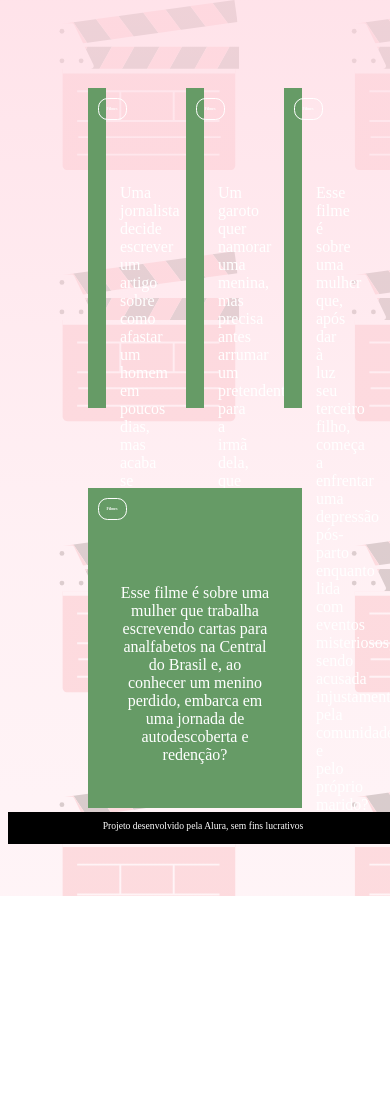
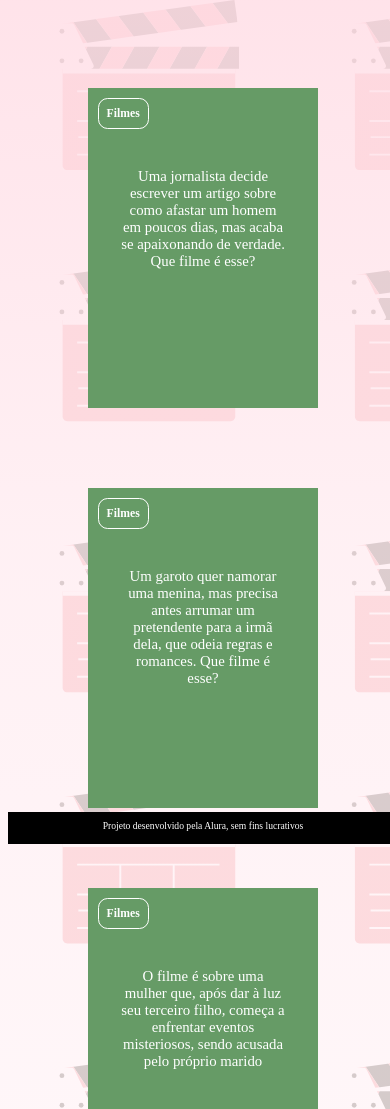
Before and after one commit to Kamillyfcm/flashcards, a plain HTML site: page index.html in a window 390 px wide. Shown: the top 1109 px of the page. Before the commit the page ends 896 px from the top, so only its background shows below. Drawn offline with Linux system fonts and the light colour scheme; a web font is replaced by a local one.

Commit message:
Add files via upload

```diff
--- a/Assets/style.css
+++ b/Assets/style.css
@@ -2,6 +2,7 @@
     --text-color: #ffffff;
     --card-front-color: #669b66;
     --card-back-color: #f898d3;
+    --card-border-color:#ACE1AF;
 }
 
 body {
@@ -27,7 +28,6 @@ body {
 .cartao__conteudo {
     background-color: var(--card-front-color);
     text-align: center;
-    /* background-color: aquamarine; */
     height: 100%;
     transform-style: preserve-3d;
     transition: transform 300ms ease-in-out;
@@ -47,18 +47,21 @@ body {
 
 .cartao__conteudo p {
     margin-top: 1rem;
-    padding: 2rem;
+    padding: 1rem 2rem 2rem 2rem;
     margin-top: 4rem;
+    font-size: 1.4vw;
 }
 
 .cartao__conteudo__pergunta p {
     color: var(--text-color);
     font-weight: 500;
+    text-align:center;
 }
 
 .cartao__conteudo__resposta p {
     color: var(#ffffff);
     font-weight: 700;
+    text-align: center;
 }
 
 .cartao.active .cartao__conteudo {
@@ -68,25 +71,17 @@ body {
 .cartao__conteudo__pergunta,
 .cartao__conteudo__resposta {
     backface-visibility: hidden;
-    position: absolute;
+    position:absolute;
     height: 100%;
     width: 100%;
+    box-sizing: border-box;
 }
 
-.cartao__conteudo__resposta {
+.cartao__conteudo__resposta{
     transform: rotateY(180deg);
+    background-color: rgba(248,152,211, 0.89);
+    border: 4px solid var(--card-border-color);
 }
-
-
-
-
-
-
-
-
-
-
-
 
 footer {
     background-color: black;
@@ -102,3 +97,22 @@ footer p {
     font-size: 0.6rem;
     margin-top: 0.5rem;
 }
+
+@media (max-width: 560px) {
+
+    body {
+        background: url('img/bg-mobile.webp'), no-repeat cover;
+    }
+
+    .cartao {
+        flex: 1 0 calc(100% - 1rem)
+    }
+
+    .cartao__conteudo h3 {
+        font-size: 3vw;
+    }
+
+    .cartao__conteudo p {
+        font-size: 3.8vw;
+    }
+}
--- a/index.html
+++ b/index.html
@@ -12,7 +12,7 @@
 <body>
     <main>
         <section id="container">
-            <article class="cartao">
+            <!-- <article class="cartao">
                 <div
                 class="cartao__conteudo">
                     <h3>Filmes</h3>
@@ -24,7 +24,7 @@
                         <p>Como perder um homem em 10 dias</p>
                     </div>
                 </div>
-            </article>
+            </article> -->
 
 
 
--- a/perguntas.js
+++ b/perguntas.js
@@ -1,3 +1,9 @@
+criaCartao(
+    'Filmes',
+    'Uma jornalista decide escrever um artigo sobre como afastar um homem em poucos dias, mas acaba se apaixonando de verdade. Que filme é esse?',
+    'Como perder um homem em 10 dias'
+)
+
 criaCartao(
     'Filmes',
     'Um garoto quer namorar uma menina, mas precisa antes arrumar um pretendente para a irmã dela, que odeia regras e romances. Que filme é esse?',
@@ -6,7 +12,7 @@ criaCartao(
 
 criaCartao(
     'Filmes',
-    'Esse filme é sobre uma mulher que, após dar à luz seu terceiro filho, começa a enfrentar uma depressão pós-parto enquanto lida com eventos misteriosos, sendo acusada injustamente pela comunidade e pelo próprio marido?',
+    'O filme é sobre uma mulher que, após dar à luz seu terceiro filho, começa a enfrentar eventos misteriosos, sendo acusada pelo próprio marido',
     'Uma Familia Feliz'
 )
 
```
